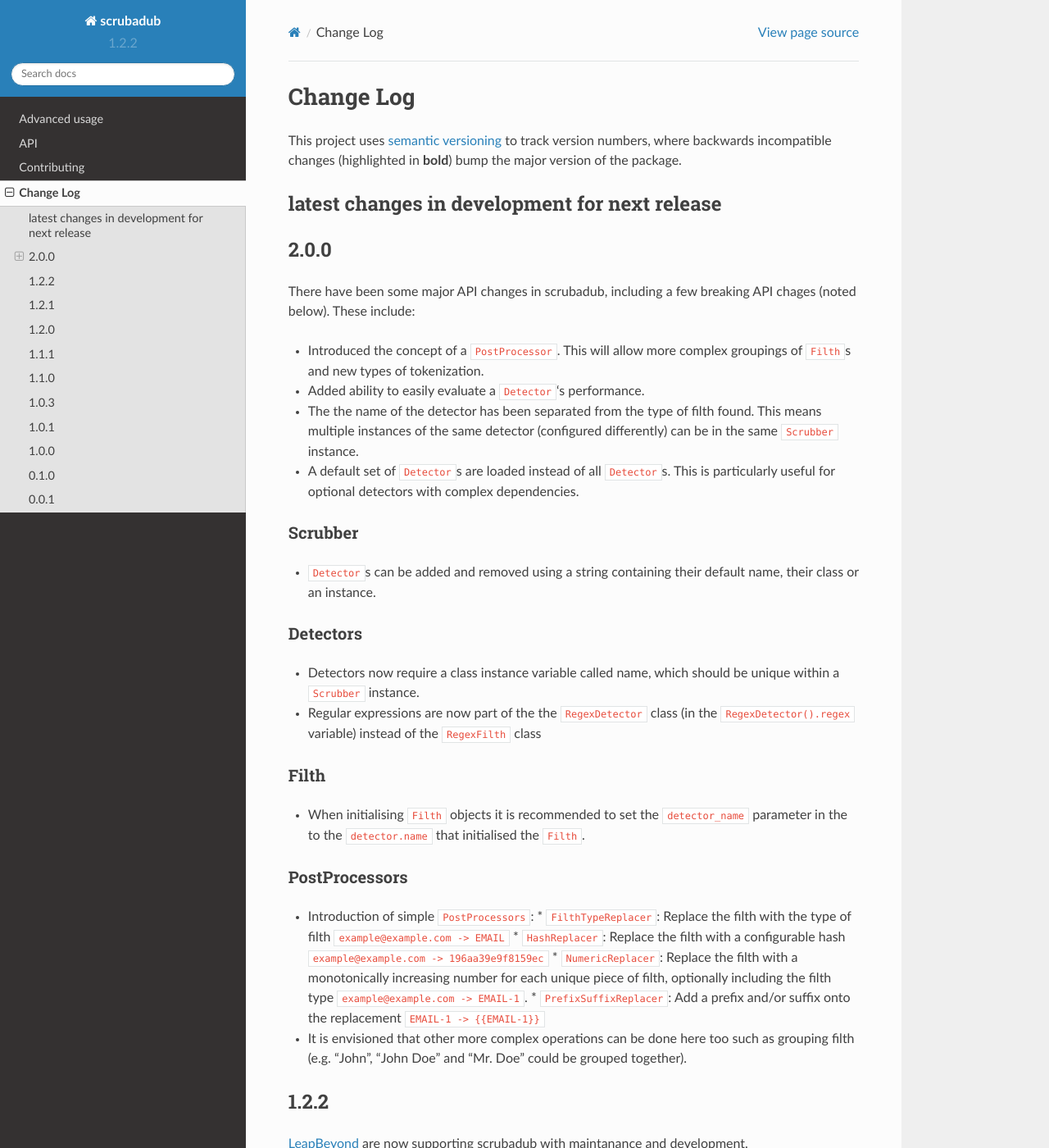
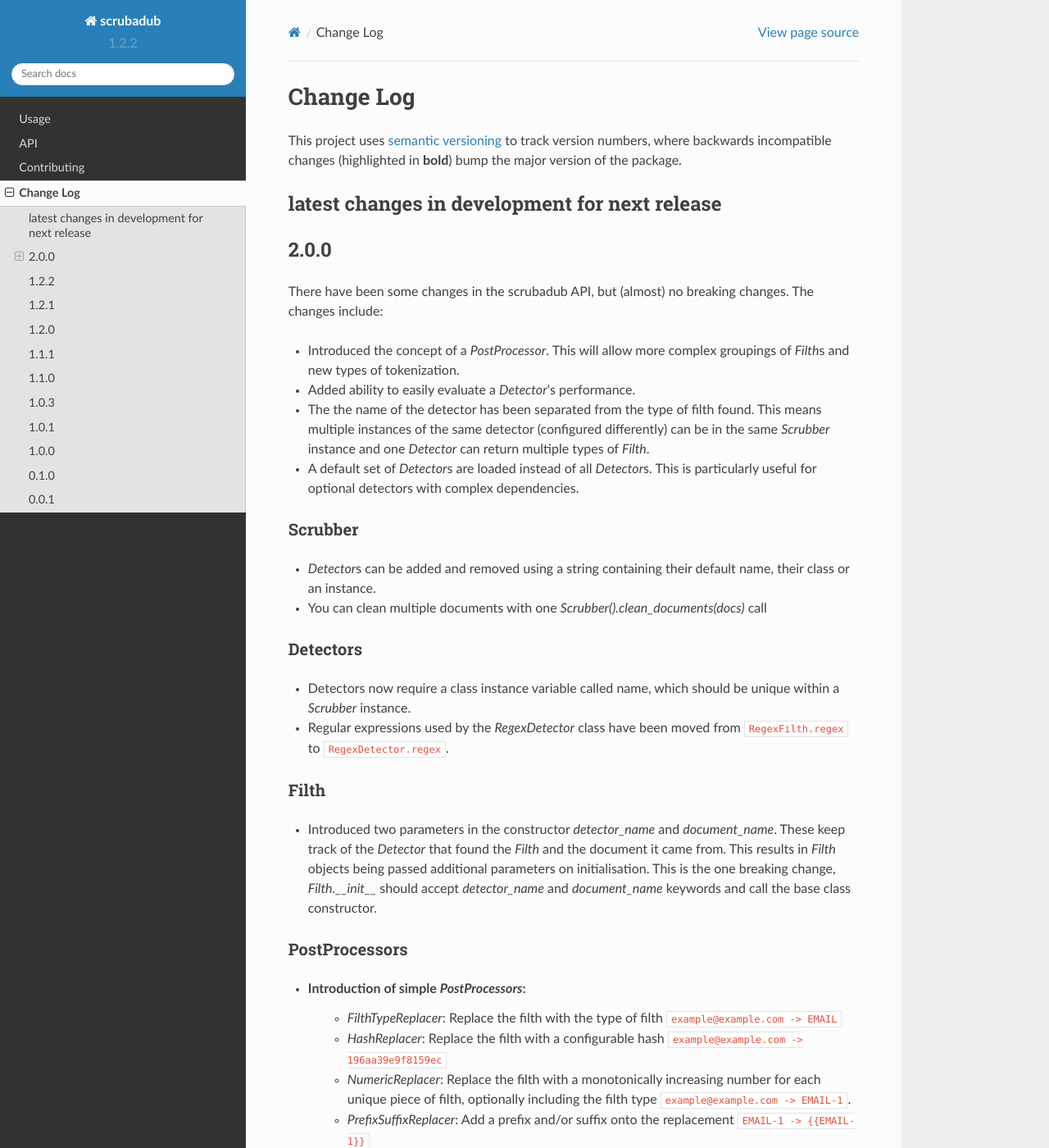
Before and after one commit to LeapBeyond/scrubadub, a Sphinx documentation site: the page built from docs/changelog.rst, in a window 1280 px wide and 1400 px high. Shown: the whole window at 82% size. Built offline with Sphinx 7.4.7 and the Read the Docs theme 2.0.0, drawn with Linux system fonts in a browser that asks for light colours; pages that are not in the unit, such as notebooks, are missing from menus.

Commit message:
update the documentation

```diff
--- a/docs/changelog.rst
+++ b/docs/changelog.rst
@@ -14,43 +14,46 @@
 2.0.0
 -----
 
-There have been some major API changes in scrubadub, including a few breaking API chages (noted below).
-These include:
+There have been some changes in the scrubadub API, but (almost) no breaking changes.
+The changes include:
 
-* Introduced the concept of a ``PostProcessor``.
-  This will allow more complex groupings of ``Filth``\ s and new types of tokenization.
-* Added ability to easily evaluate a ``Detector``\ 's performance.
+* Introduced the concept of a `PostProcessor`.
+  This will allow more complex groupings of `Filth`\ s and new types of tokenization.
+* Added ability to easily evaluate a `Detector`\ 's performance.
 * The the name of the detector has been separated from the type of filth found.
-  This means multiple instances of the same detector (configured differently) can be in the same ``Scrubber`` instance.
-* A default set of ``Detector``\ s are loaded instead of all ``Detector``\ s.
+  This means multiple instances of the same detector (configured differently) can be in the same `Scrubber` instance and one `Detector` can return multiple types of `Filth`.
+* A default set of `Detector`\ s are loaded instead of all `Detector`\ s.
   This is particularly useful for optional detectors with complex dependencies.
 
 
 Scrubber
 ^^^^^^^^
 
-* ``Detector``\ s can be added and removed using a string containing their default name, their class or an instance.
+* `Detector`\ s can be added and removed using a string containing their default name, their class or an instance.
+* You can clean multiple documents with one `Scrubber().clean_documents(docs)` call
 
 Detectors
 ^^^^^^^^^
 
-* Detectors now require a class instance variable called name, which should be unique within a ``Scrubber`` instance.
-* Regular expressions are now part of the the ``RegexDetector`` class (in the ``RegexDetector().regex`` variable) instead of the ``RegexFilth`` class
+* Detectors now require a class instance variable called name, which should be unique within a `Scrubber` instance.
+* Regular expressions used by the `RegexDetector` class have been moved from ``RegexFilth.regex`` to ``RegexDetector.regex``.
 
 Filth
 ^^^^^
 
-* When initialising ``Filth`` objects it is recommended to set the ``detector_name`` parameter in the to the
-  ``detector.name`` that initialised the ``Filth``.
+* Introduced two parameters in the constructor `detector_name` and `document_name`.
+  These keep track of the `Detector` that found the `Filth` and the document it came from.
+  This results in `Filth` objects being passed additional parameters on initialisation.
+  This is the one breaking change, `Filth.__init__` should accept `detector_name` and `document_name` keywords and call the base class constructor.
 
 PostProcessors
 ^^^^^^^^^^^^^^
 
-* Introduction of simple ``PostProcessors``:
-  * ``FilthTypeReplacer``: Replace the filth with the type of filth ``example@example.com -> EMAIL``
-  * ``HashReplacer``: Replace the filth with a configurable hash ``example@example.com -> 196aa39e9f8159ec``
-  * ``NumericReplacer``: Replace the filth with a monotonically increasing number for each unique piece of filth, optionally including the filth type ``example@example.com -> EMAIL-1``.
-  * ``PrefixSuffixReplacer``: Add a prefix and/or suffix onto the replacement ``EMAIL-1 -> {{EMAIL-1}}``
+* Introduction of simple `PostProcessors`:
+   * `FilthTypeReplacer`: Replace the filth with the type of filth ``example@example.com -> EMAIL``
+   * `HashReplacer`: Replace the filth with a configurable hash ``example@example.com -> 196aa39e9f8159ec``
+   * `NumericReplacer`: Replace the filth with a monotonically increasing number for each unique piece of filth, optionally including the filth type ``example@example.com -> EMAIL-1``.
+   * `PrefixSuffixReplacer`: Add a prefix and/or suffix onto the replacement ``EMAIL-1 -> {{EMAIL-1}}``
 * It is envisioned that other more complex operations can be done here too such as grouping filth (e.g. "John", "John Doe" and "Mr. Doe" could be grouped together).
 
 1.2.2
```
Also changed, not shown: docs/advanced_usage.rst (deleted, +0 -87 lines), docs/api.rst (+19 -1 lines), docs/index.rst (+21 -12 lines), docs/usage.rst (added, +204 -0 lines), scrubadub/__init__.py (+83 -22 lines), 1 other file.
